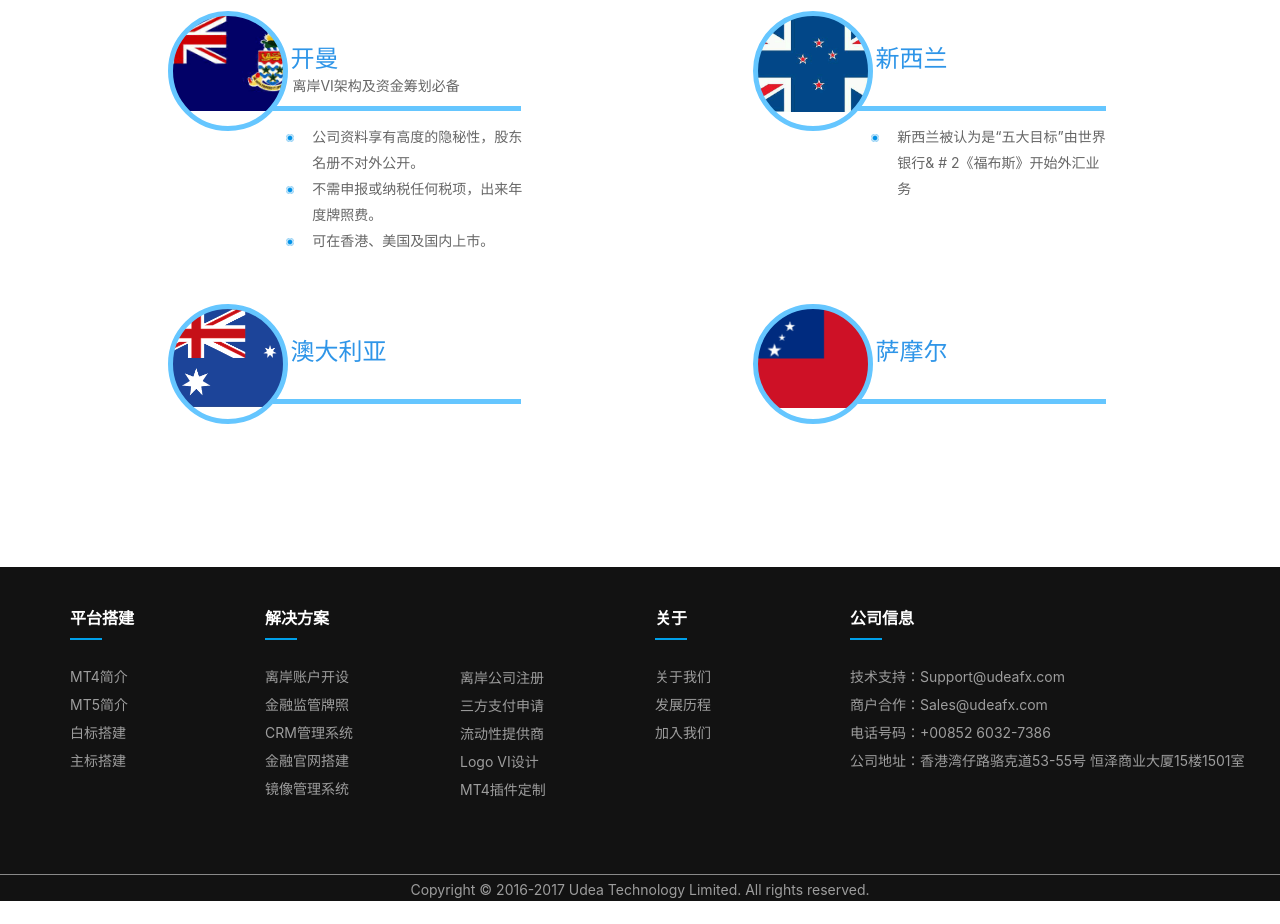
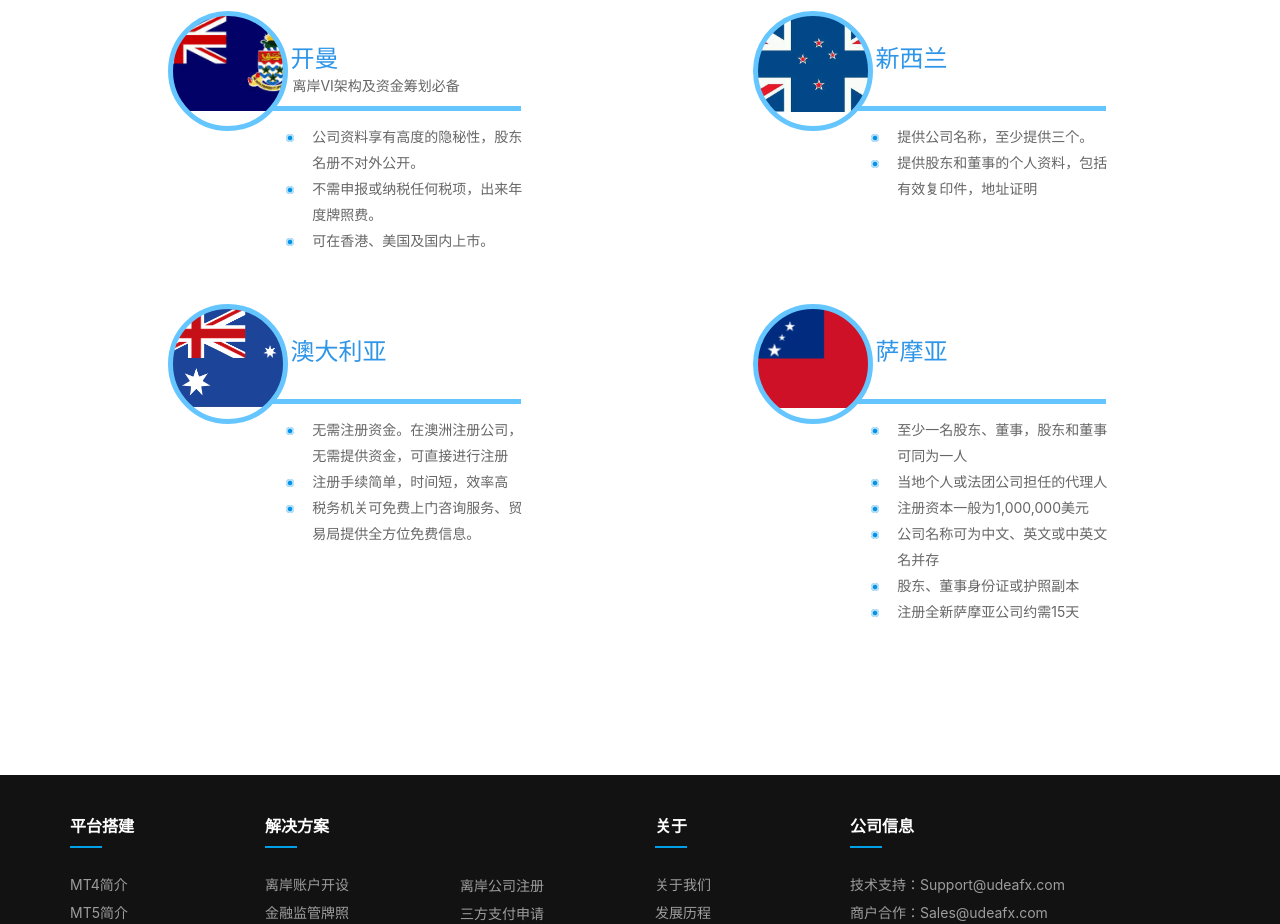
Before and after one commit to udeaf/udeaf, a plain HTML site: page views/company.html in a window 1280 px wide. Shown: the part 2020-2944 px from the top of the page. Before the commit the page ends 2921 px from the top, so only its background shows below. Drawn offline with Linux system fonts and the light colour scheme; a script that the page names is missing.

Commit message:
eiko
更新文案

```diff
--- a/views/company.html
+++ b/views/company.html
@@ -267,7 +267,8 @@
 
                 <div class="clearfix"></div>
                 <ul class="register-p">
-                    <li>新西兰被认为是“五大目标”由世界银行& # 2《福布斯》开始外汇业务</li>
+                    <li>提供公司名称，至少提供三个。</li>
+                    <li>提供股东和董事的个人资料，包括有效复印件，地址证明</li>
                 </ul>
             </div>
         </div>
@@ -282,15 +283,24 @@
                      <p class="color-666" style="visibility: hidden">身份隐秘，税务筹划</p></span>
                 </div>
                 <ul class="register-p">
-                    <li></li>
+                    <li>无需注册资金。在澳洲注册公司，无需提供资金，可直接进行注册 </li>
+                    <li>注册手续简单，时间短，效率高</li>
+                    <li>税务机关可免费上门咨询服务、贸易局提供全方位免费信息。</li>
                 </ul>
             </div>
             <div class="col-lg-4 col-sm-4 col-md-4 col-xs-8 col-lg-offset-2 col-xs-offset-2">
                 <div class="register-icon Samoa">
-                    <span><h3 class="register-h3">萨摩尔</h3>
+                    <span><h3 class="register-h3">萨摩亚</h3>
                      <p class="color-666" style="visibility: hidden">身份隐秘，税务筹划</p></span>
                 </div>
-                <ul class="register-p"></ul>
+                <ul class="register-p">
+                    <li>至少一名股东、董事，股东和董事可同为一人</li>
+                    <li>当地个人或法团公司担任的代理人</li>
+                    <li>注册资本一般为1,000,000美元</li>
+                    <li>公司名称可为中文、英文或中英文名并存</li>
+                    <li>股东、董事身份证或护照副本</li>
+                    <li>注册全新萨摩亚公司约需15天</li>
+                </ul>
             </div>
         </div>
     </div>
```
